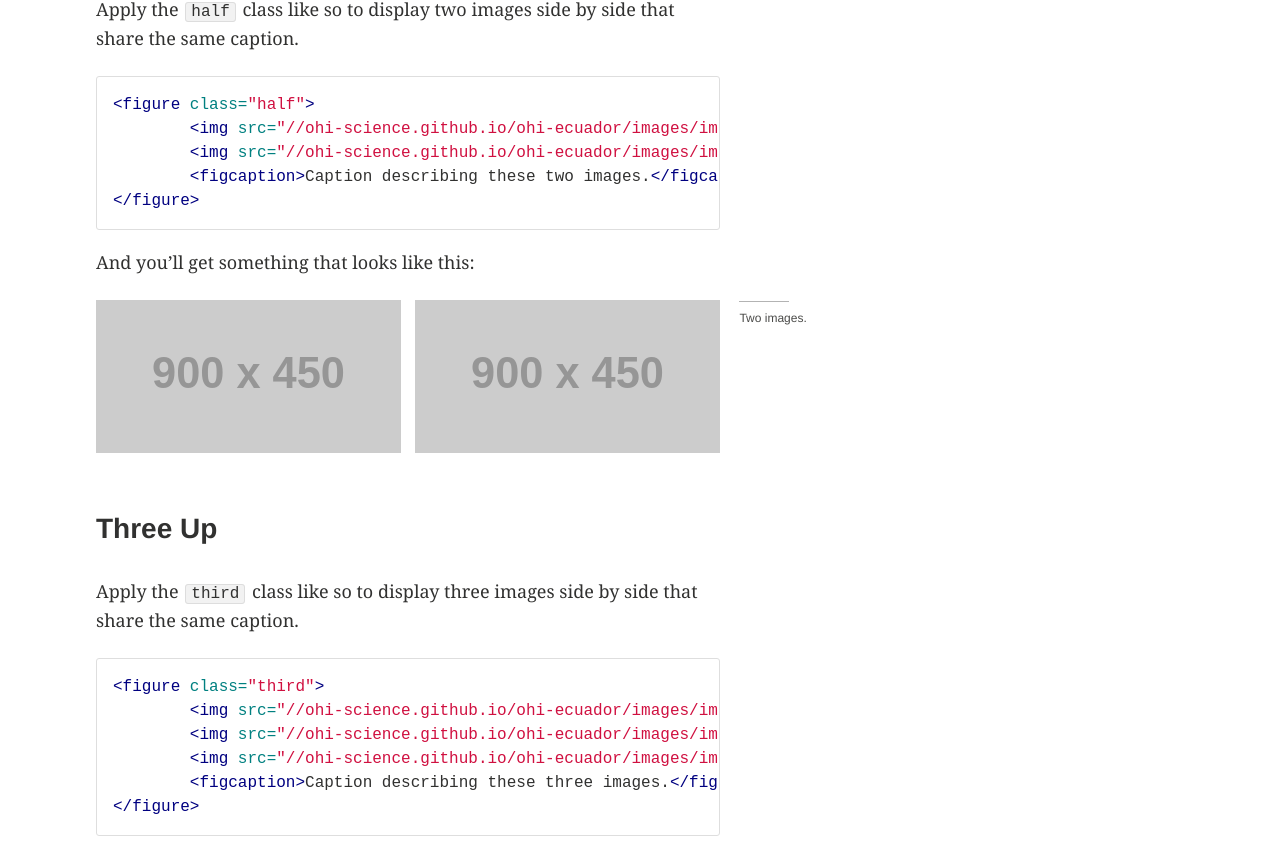
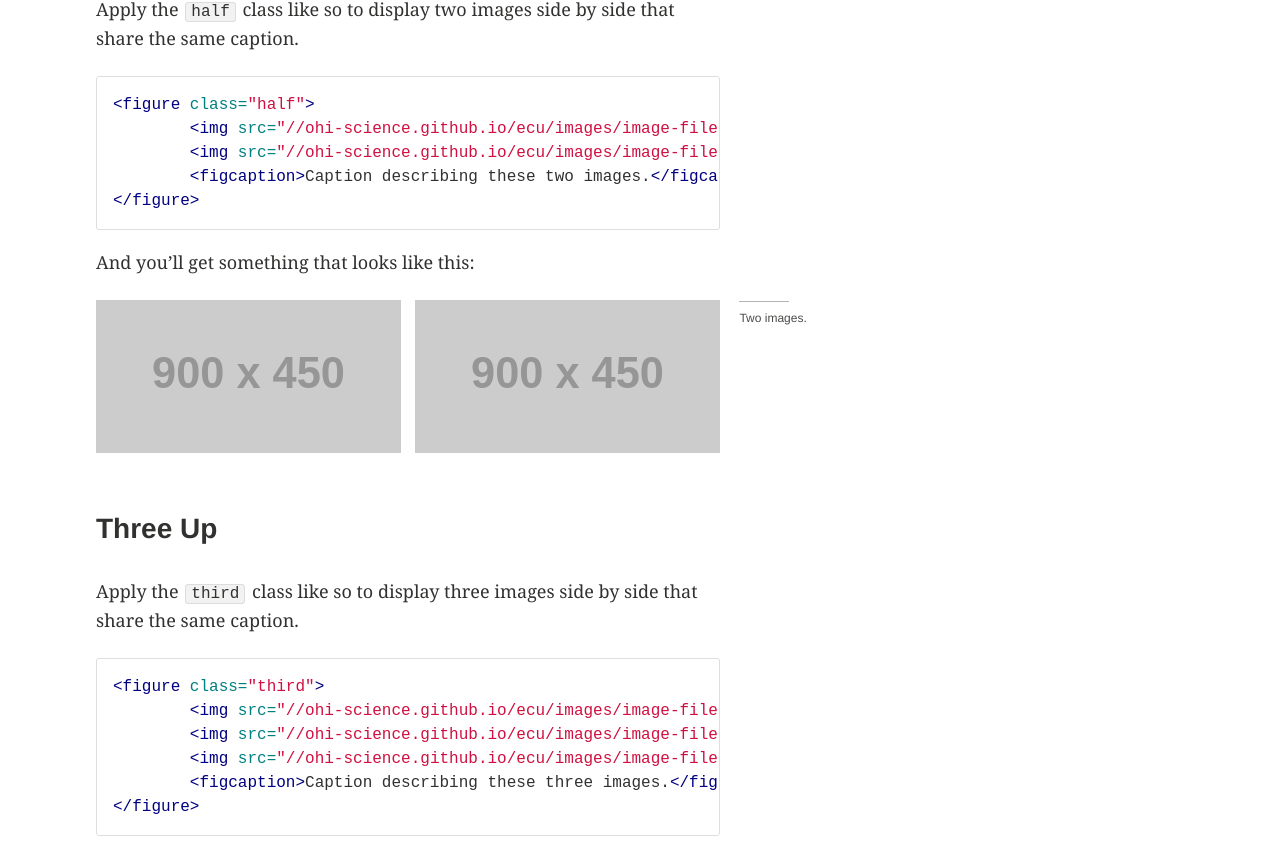
Before and after one commit to Paofeval/ecu, a Jekyll site: the page built from _posts/articles/2013-05-22-sample-post-images.md, in a window 1280 px wide and 1400 px high, scrolled down 900 px. Shown: the part 140-995 px from the top of the window. Built offline with Jekyll 4.4.1, drawn with Linux system fonts in a browser that asks for light colours; nearby versions of some CDN libraries.

Commit message:
updated _config.yml site.url from ohi-ecuador to ecu

```diff
--- a/_config.yml
+++ b/_config.yml
@@ -7,7 +7,7 @@ flag: flag_Ecuador.png
 logo: 120x120.gif
 teaser: 400x250.gif
 locale: en_US
-url: //ohi-science.github.io/ohi-ecuador
+url: //ohi-science.github.io/ecu
 
 # Jekyll configuration
 
```
